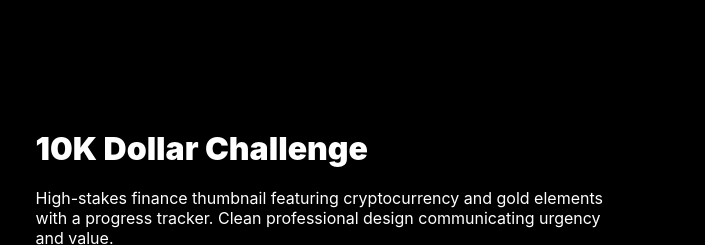
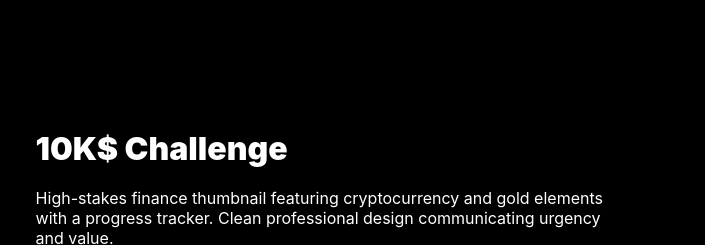
Before and after one commit to rugamgin-max/Portfolio-RU, a plain HTML site: page index.html in a window 1280 px wide. Shown: the part 3400-3645 px from the top of the page, 575-1280 px from the left. Drawn offline with Linux system fonts and the light colour scheme.

Commit message:
Update index.html

```diff
--- a/index.html
+++ b/index.html
@@ -83,7 +83,7 @@
         .work-title{font-size:1.4rem;font-weight:800;margin-bottom:8px}
         .work-description{font-size:.95rem;color:rgba(255,255,255,.8);line-height:1.6}
 
-        /* Featured, testimonials, etc - simplified sizing for clarity */
+        /* Featured work */
         .featured-work{display:grid;gap:80px;margin-top:100px}
         .featured-item{display:grid;grid-template-columns:1.2fr 1fr;gap:40px;align-items:center;opacity:0;transform:translateY(50px);transition:all .6s ease}
         .featured-item.visible{opacity:1;transform:translateY(0)}
@@ -272,12 +272,12 @@
                 </div>
             </div>
 
-            <!-- 10K Dollar Challenge -->
+            <!-- 10K$ Challenge (work grid item) -->
             <div class="work-item">
-                <img loading="lazy" src="https://i.ibb.co/FL1Kvbh0/live-1-5.jpg" alt="10K Dollar Challenge" width="1600" height="1000">
+                <img loading="lazy" src="https://i.ibb.co/FL1Kvbh0/live-1-5.jpg" alt="10K$ Challenge" width="1600" height="1000">
                 <div class="work-overlay">
                     <div class="work-category">Finance/Challenge</div>
-                    <h3 class="work-title">10K Dollar Challenge</h3>
+                    <h3 class="work-title">10K$ Challenge</h3>
                     <p class="work-description">Live challenge thumbnail with Bitcoin, gold bars, and progress tracking.</p>
                 </div>
             </div>
@@ -309,12 +309,13 @@
                 </div>
             </div>
 
+            <!-- 10K$ featured item: made identical in size/effect to the other featured items -->
             <div class="featured-item">
                 <div class="featured-image">
-                    <img loading="lazy" src="https://i.ibb.co/FL1Kvbh0/live-1-5.jpg" alt="10K Dollar Challenge - featured">
+                    <img loading="lazy" id="featured-10k-img" src="https://i.ibb.co/FL1Kvbh0/live-1-5.jpg" alt="10K$ Challenge - featured">
                 </div>
                 <div class="featured-content">
-                    <h3>10K Dollar Challenge</h3>
+                    <h3>10K$ Challenge</h3>
                     <p>High-stakes finance thumbnail featuring cryptocurrency and gold elements with a progress tracker. Clean professional design communicating urgency and value.</p>
                     <div class="tags">
                         <span class="tag">Finance</span>
```
